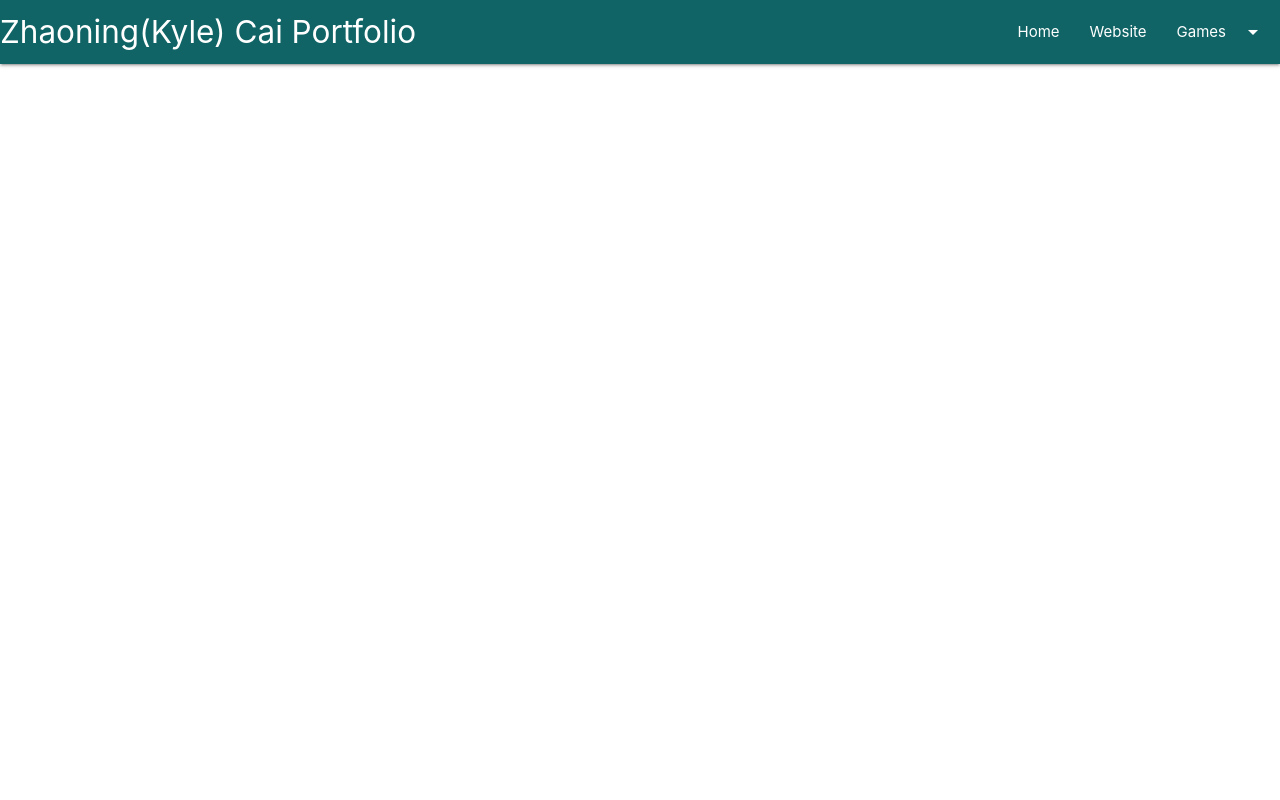
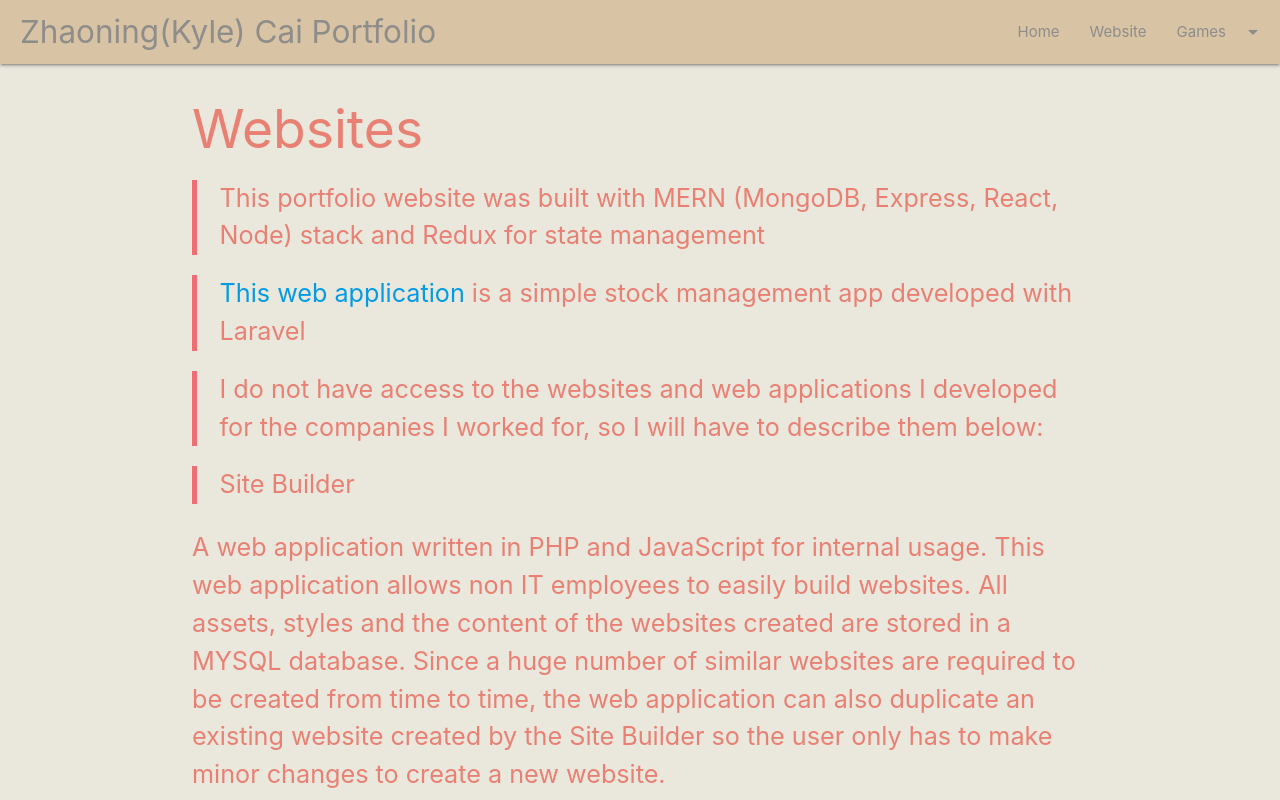
Before and after one commit to KyleZhaoningCai/CareerPortfolio, a React (Create React App) app in the folder client/: page /website in a window 1280 px wide. Shown: the top 800 px of the page. Built offline with nearby package versions, Linux system fonts and the light colour scheme.

Commit message:
modified navbar, changed theme color, added website page

```diff
--- a/client/src/App.css
+++ b/client/src/App.css
@@ -1,13 +1,51 @@
 :root {
-  --primary-color: #116466;
-  --dark-color: #2c3531;
-  --light-color: #d1e8e2;
-  --contrast-color: #ffcb9a;
-  --contrast2-color: #d9b08c;
+  --primary-color: #e98074;
+  --background-color: #eae7dc;
+  --dark-color: #8e8d8a;
+  --light-color: #eae7dc;
+  --contrast-color: #e85a4f;
+  --contrast2-color: #d8c3a5;
   --danger-color: #dc3545;
   --success-color: #28a745;
 }
 
+body {
+  background-color: var(--background-color);
+  color: var(--primary-color);
+}
+@media only screen and (max-width: 992px) {
+  .hide-on-mobile {
+    display: none;
+  }
+}
+/* Navbar CSS */
 .nav-wrapper {
-  background-color: var(--primary-color);
+  background-color: var(--contrast2-color);
 }
+.nav-wrapper a {
+  color: var(--dark-color);
+}
+.brand-logo {
+  overflow: hidden;
+  text-overflow: clip;
+}
+.dropdown-content {
+  position: relative;
+  top: 0 !important;
+}
+.submenu li {
+  text-indent: 20px;
+}
+.sidenav {
+  width: 250px;
+}
+@media only screen and (min-width: 993px) {
+  .brand-logo {
+    padding-left: 20px !important;
+  }
+}
+
+/* Website CSS */
+.website-list li:nth-child(odd) {
+  color: var(--primary-color);
+}
--- a/client/src/App.js
+++ b/client/src/App.js
@@ -5,6 +5,8 @@ import M from 'materialize-css/dist/js/materialize.min.js';
 import './App.css';
 
 import Navbar from './components/layout/Navbar';
+import Home from './components/pages/Home';
+import Website from './components/pages/Website';
 
 const App = () => {
   useEffect(() => {
@@ -15,7 +17,10 @@ const App = () => {
       <Fragment>
         <Navbar />
         <div className="container">
-
+        <Switch>
+          <Route exact path='/' component={Home} />
+          <Route exact path='/website' component={Website} />
+        </Switch>
         </div>
       </Fragment>
     </Router>
--- a/client/src/components/layout/Navbar.js
+++ b/client/src/components/layout/Navbar.js
@@ -12,7 +12,7 @@ const Navbar = () => {
             </ul>
             <nav>
                 <div className="nav-wrapper">
-                    <Link to="/" className="brand-logo">Zhaoning(Kyle) Cai Portfolio</Link>
+                    <Link to="/" className="brand-logo">Zhaoning(Kyle)<span className="hide-on-mobile"> Cai Portfolio</span></Link>
                     <a href="#!" data-target="mobile-demo" className="sidenav-trigger"><i className="material-icons">menu</i></a>
                     <ul className="right hide-on-med-and-down">
                         <li><Link to="/">Home</Link></li>
@@ -25,8 +25,8 @@ const Navbar = () => {
             <ul className="sidenav" id="mobile-demo">
                 <li><Link to="/">Home</Link></li>
                 <li><Link to="/website">Website</Link></li>
-                <li>Games
-                    <ul>
+                <li><a href="#!">Games</a>
+                    <ul className="submenu">
                         <li><Link to="/games/tower-defense">Battle City TD</Link></li>
                         <li><Link to="/games/mario">Super Mario 1-1</Link></li>
                         <li><Link to="/games/treasure-hunter">Treasure Hunter</Link></li>
--- /dev/null
+++ b/client/src/components/pages/Home.js
@@ -0,0 +1,11 @@
+import React, {Fragment} from 'react'
+
+const Home = () => {
+    return (
+        <Fragment>
+
+        </Fragment>
+    )
+}
+
+export default Home;
--- /dev/null
+++ b/client/src/components/pages/Website.js
@@ -0,0 +1,45 @@
+import React, {Fragment} from 'react'
+
+const Website = () => {
+    return (
+        <Fragment>
+            <h2>Websites</h2>
+            <ul className="website-list">
+                <li>
+                    <blockquote className="flow-text">This portfolio website was built with MERN (MongoDB, Express, React, Node) stack and Redux for state management </blockquote>
+                </li>
+                <li>
+                    <blockquote className="flow-text"><a href="http://aifinancialtest.zhaoningcai.com/login">This web application</a> is a simple stock management app developed with Laravel</blockquote>
+                </li>
+                <li>
+                    <blockquote className="flow-text">I do not have access to the websites and web applications I developed for the companies I worked for, so I will have to describe them below:</blockquote>
+                </li>
+                <li>
+                    <blockquote className="flow-text">Site Builder</blockquote>
+                    <p className="flow-text">A web application written in PHP and JavaScript for internal usage. This web application allows non IT employees to easily build websites.
+                     All assets, styles and the content of the websites created are stored in a MYSQL database. Since a huge number of similar websites are required to be created from time to time,
+                      the web application can also duplicate an existing website created by the Site Builder so the user only has to make minor changes to create a new website.</p>
+                    <p className="flow-text">The images uploaded to the Site Builder can be tagged and managed, and are stored in the database as binary data. Duplication check systems prevents the same image to be uploaded again.</p>
+                </li>
+                <li>
+                    <blockquote className="flow-text">Chargeback Dispute System</blockquote>
+                    <p className="flow-text">A web application written in PHP and JavaScript for internal usage. This web application allows the user to easily gather required documents to fight a credit card chargeback.
+                     The system uses Puppeteer Node library to perform a series of actions in the background to obtain screenshots of required documents. The system then package everything into a PDF document and fax it to the bank.</p>
+                    <p className="flow-text">The Chargeback Dispute System is also connected to a Gmail account that gets the result of the fax sent. The system parses the emails, and resend the fax up to 3 times if the fax failed to send out.
+                     The system sends an email to the administrator after 3 failed attempts.</p>
+                </li>
+                <li>
+                    <blockquote className="flow-text">Other Web Applications</blockquote>
+                    <p className="flow-text">Participated in making a forecast system which predicts the subscription count in the coming months based on the data in the past, and an affiliate management web application to activate, deactivate,
+                     create, and group affiliate campaigns, and calculate the convert rate of each affiliate on a monthly basis.</p>
+                </li>
+                <li>
+                    <blockquote className="flow-text">Wordpress Websites</blockquote>
+                    <p className="flow-text">Developed several websites per clients' technical requirements.</p>
+                </li>
+            </ul>
+        </Fragment>
+    )
+}
+
+export default Website;
```
